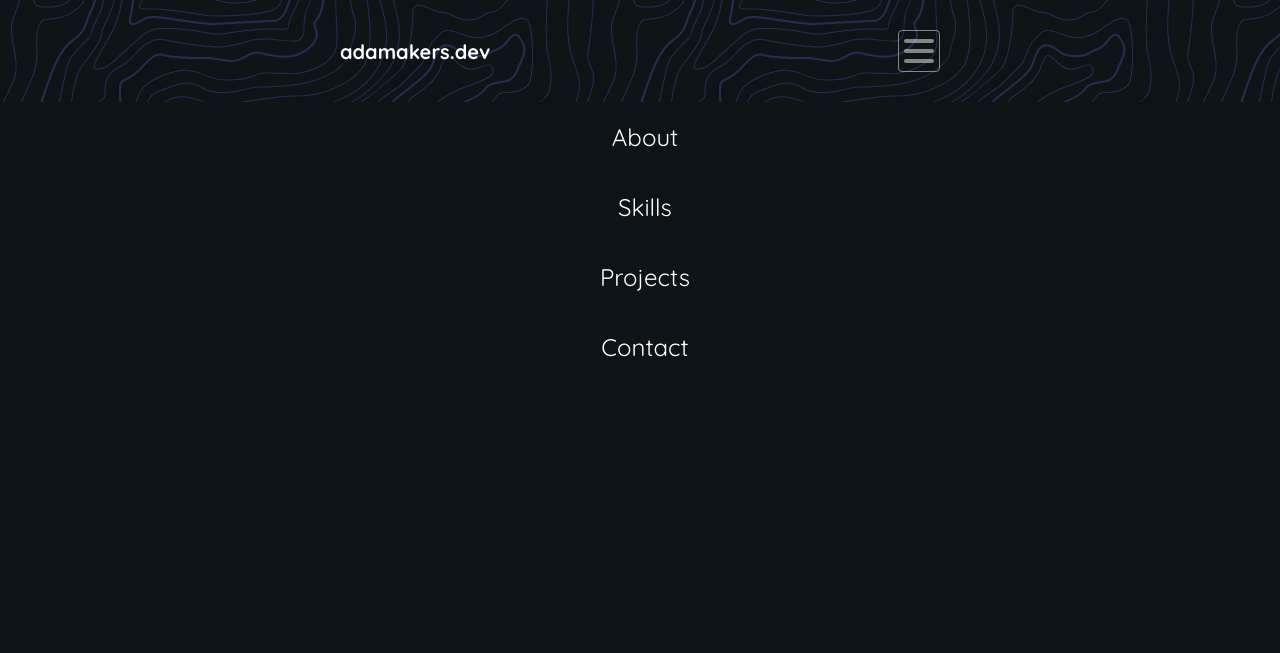
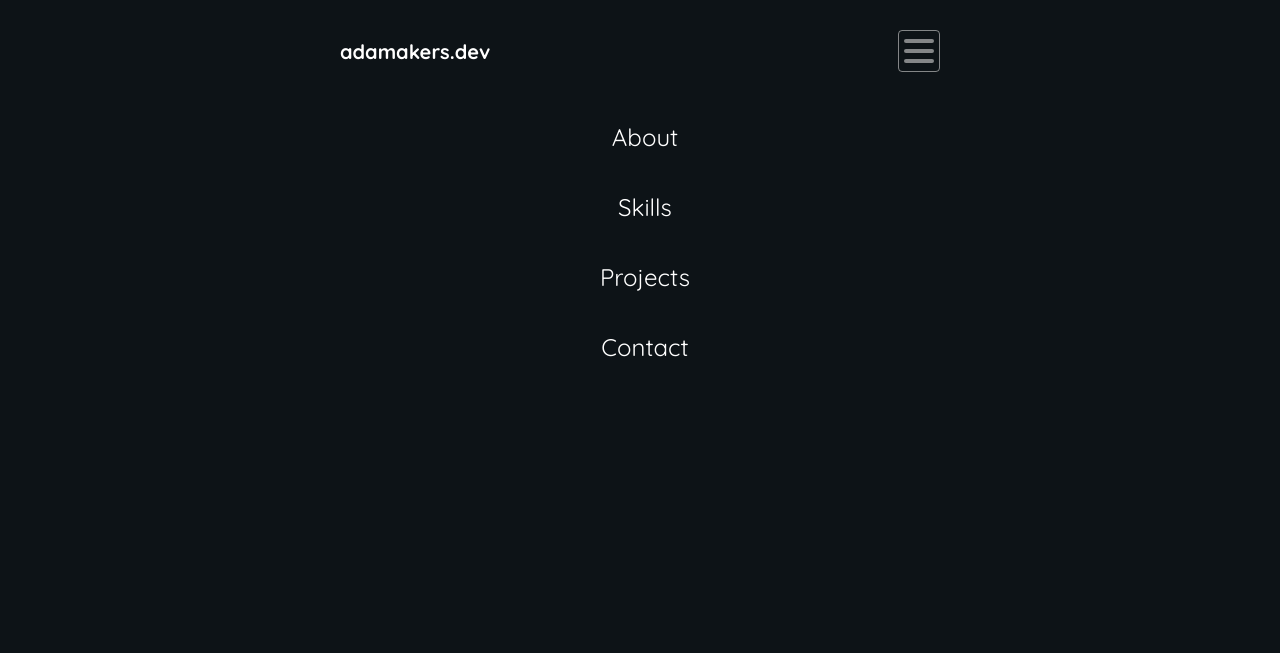
Before and after one commit to adamakers/portfolio, a plain HTML site: page index.html in a window 1280 px wide. Drawn offline with Linux system fonts and the light colour scheme.

Commit message:
changed the header background color

```diff
--- a/styles/style.css
+++ b/styles/style.css
@@ -59,7 +59,7 @@ HEADER
   /* background-color: #2D3142; */
   padding: 1.5rem;
   width: 100%;
-  /* position: absolute; */
+  background-color: #0D1317;;
 }
 
 /* NAV */
```
